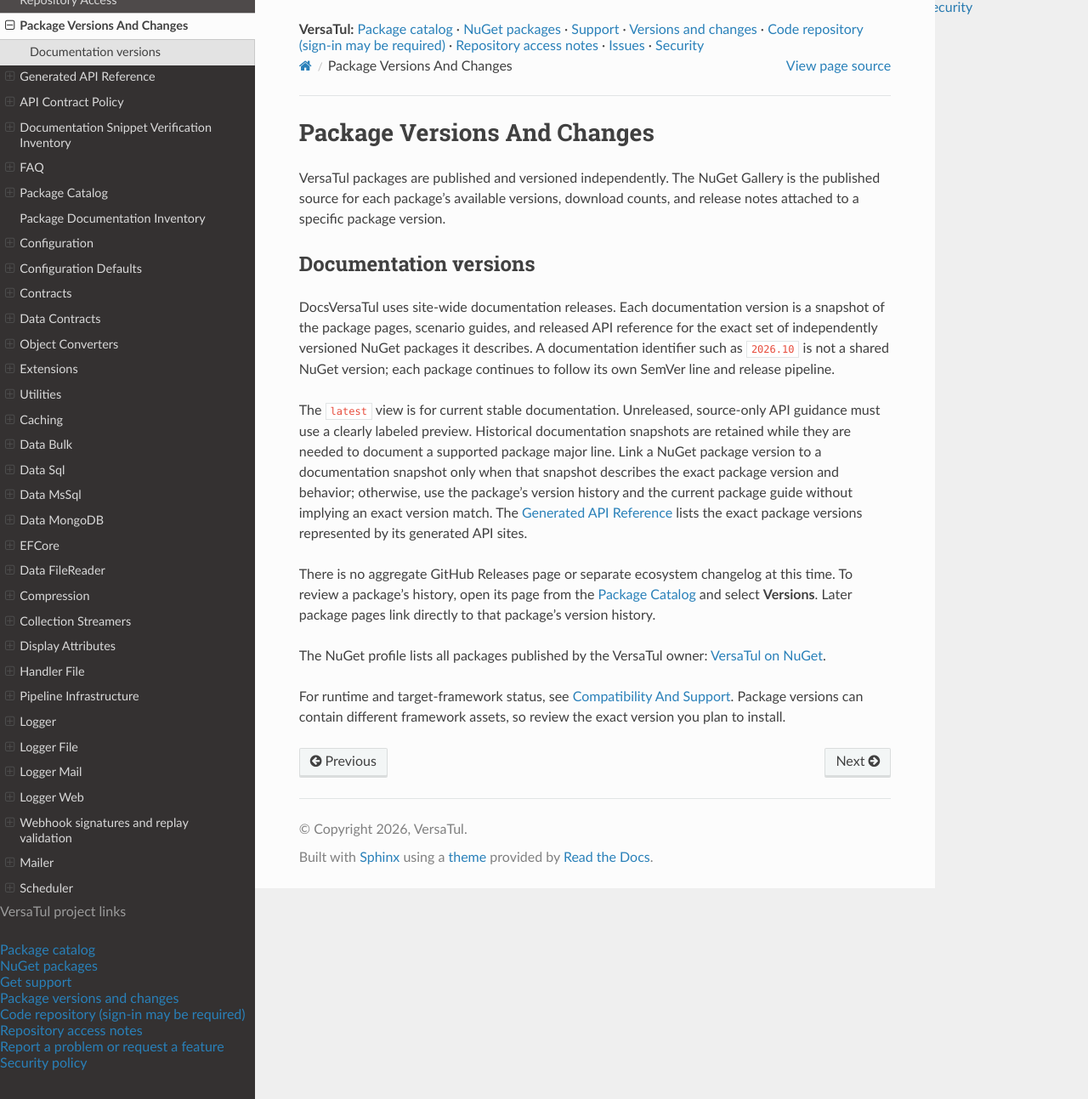
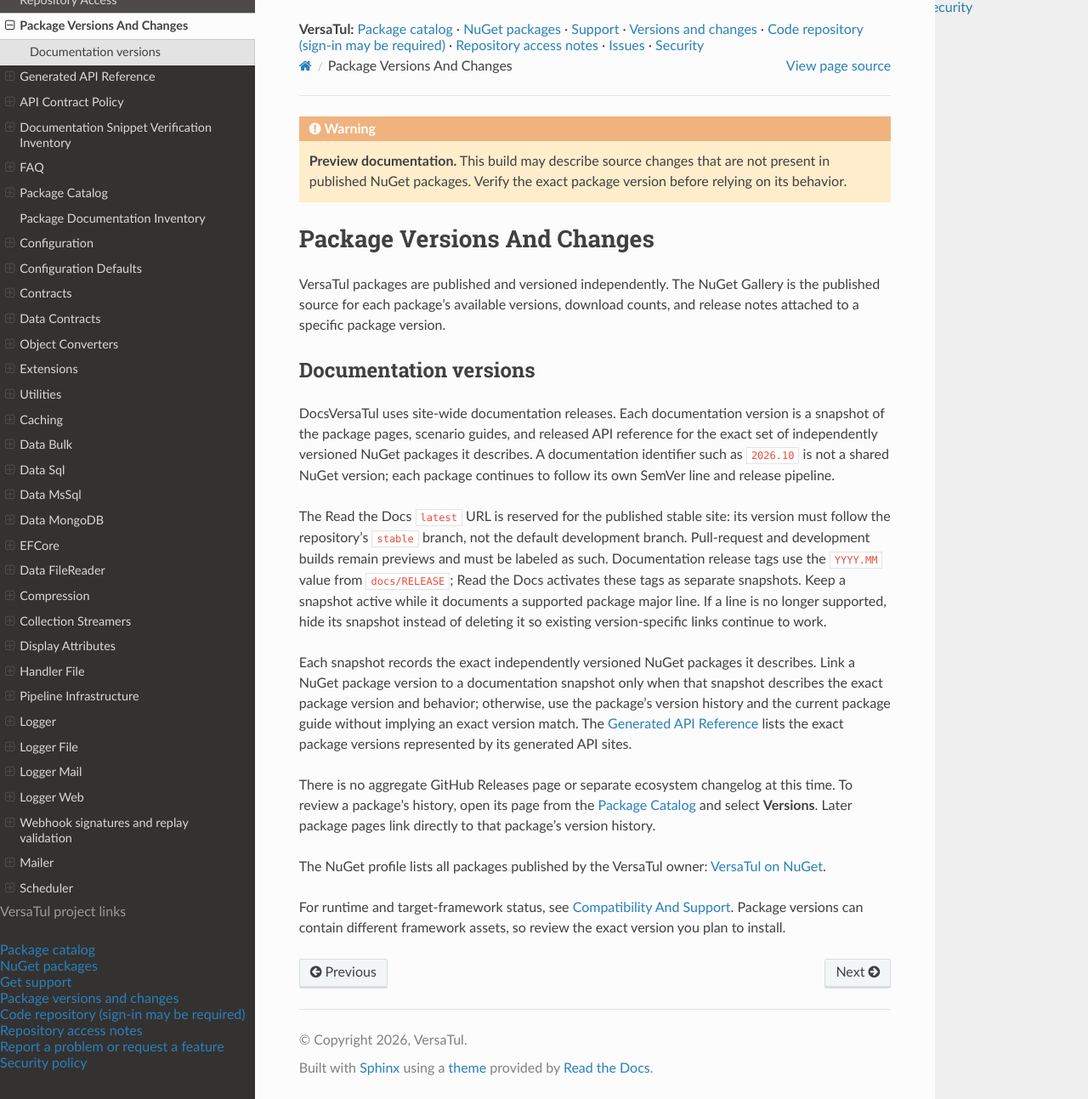
Before and after one commit to BjornWilliams/DocsVersaTul, a Sphinx documentation site: the page built from docs/source/release-notes.rst, in a window 1280 px wide and 1293 px high. Shown: the whole window at 85% size. Built offline with Sphinx 7.4.7 and the Read the Docs theme 3.1.0, drawn with Linux system fonts in a browser that asks for light colours.

Commit message:
Label preview builds and define stable docs snapshots
AB#3132

AB#3130

```diff
--- a/docs/source/conf.py
+++ b/docs/source/conf.py
@@ -15,6 +15,38 @@
 if not release or release.casefold() in {"current", "latest"}:
     raise ValueError(f"Set a dated docs release in {release_file}")
 version = release
+
+readthedocs_build = os.environ.get("READTHEDOCS", "").casefold() == "true"
+readthedocs_version_type = os.environ.get("READTHEDOCS_VERSION_TYPE", "").casefold()
+readthedocs_version = os.environ.get("READTHEDOCS_VERSION", "")
+
+# Stable RTD releases are tagged with the same YYYY.MM identifier stored in
+# docs/RELEASE. This prevents a tag from silently publishing another snapshot.
+if (
+    readthedocs_build
+    and readthedocs_version_type == "tag"
+    and readthedocs_version != release
+):
+    raise ValueError(
+        "Read the Docs tag version must match docs/RELEASE: "
+        f"{readthedocs_version!r} != {release!r}"
+    )
+
+# Development and pull-request builds can contain source-only APIs. Show a
+# visible warning on every page unless this is a dated tag or the dedicated
+# stable branch that backs the published latest view. Local builds are previews.
+published_documentation = readthedocs_build and (
+    readthedocs_version_type == "tag"
+    or (readthedocs_version_type == "branch" and readthedocs_version == "stable")
+)
+if not published_documentation:
+    rst_prolog = """
+.. warning::
+
+   **Preview documentation.** This build may describe source changes that are
+   not present in published NuGet packages. Verify the exact package version
+   before relying on its behavior.
+"""
 
 # Read the Docs supplies the canonical URL for the version being built. Keep
 # the production URL as the local-build fallback so generated links remain
--- a/docs/source/release-notes.rst
+++ b/docs/source/release-notes.rst
@@ -14,10 +14,17 @@
 documentation identifier such as ``2026.10`` is not a shared NuGet version;
 each package continues to follow its own SemVer line and release pipeline.
 
-The ``latest`` view is for current stable documentation. Unreleased, source-only
-API guidance must use a clearly labeled preview. Historical documentation
-snapshots are retained while they are needed to document a supported package
-major line. Link a NuGet package version to a documentation snapshot only when
+The Read the Docs ``latest`` URL is reserved for the published stable site: its
+version must follow the repository's ``stable`` branch, not the default
+development branch. Pull-request and development builds remain previews and
+must be labeled as such. Documentation release tags use the ``YYYY.MM`` value
+from ``docs/RELEASE``; Read the Docs activates these tags as separate snapshots.
+Keep a snapshot active while it documents a supported package major line. If a
+line is no longer supported, hide its snapshot instead of deleting it so
+existing version-specific links continue to work.
+
+Each snapshot records the exact independently versioned NuGet packages it
+describes. Link a NuGet package version to a documentation snapshot only when
 that snapshot describes the exact package version and behavior; otherwise, use
 the package's version history and the current package guide without implying an
 exact version match. The :doc:`api-reference` lists the exact package versions
```
